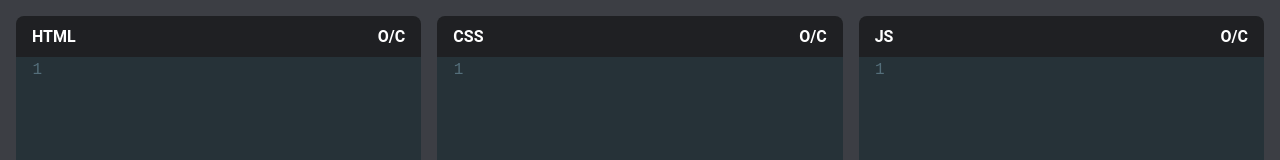
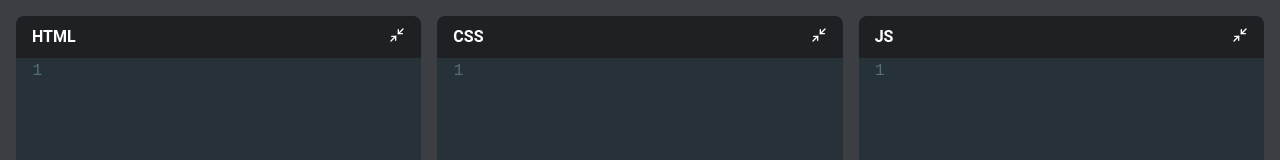
Before and after one commit to ashmeetsmonga/code-play, a React (Create React App) app: page / in a window 1280 px wide. Shown: the top 160 px of the page. Built offline with nearby package versions, Linux system fonts and the light colour scheme.

Commit message:
icons added for minimize/maximize

```diff
--- a/package.json
+++ b/package.json
@@ -10,6 +10,7 @@
     "react": "^18.2.0",
     "react-codemirror2": "^7.2.1",
     "react-dom": "^18.2.0",
+    "react-icons": "^4.7.1",
     "react-scripts": "5.0.1",
     "uuidv4": "^6.2.13",
     "web-vitals": "^2.1.4"
--- a/src/components/Editor.jsx
+++ b/src/components/Editor.jsx
@@ -5,6 +5,7 @@ import "codemirror/mode/xml/xml";
 import "codemirror/mode/javascript/javascript";
 import "codemirror/mode/css/css";
 import { Controlled as ControlledEditor } from "react-codemirror2";
+import { FiMaximize2, FiMinimize2 } from "react-icons/fi";
 
 const Editor = ({ value, displayName, language, onChange }) => {
 	const [open, setOpen] = useState(true);
@@ -15,7 +16,7 @@ const Editor = ({ value, displayName, language, onChange }) => {
 			<div className='editor-title'>
 				<div>{displayName}</div>
 				<div onClick={() => setOpen((prev) => !prev)} style={{ cursor: "pointer" }}>
-					O/C
+					{open ? <FiMinimize2 /> : <FiMaximize2 />}
 				</div>
 			</div>
 			<ControlledEditor
```
Also changed, not shown: 1 other file (tests, documents, lock files or other folders).
